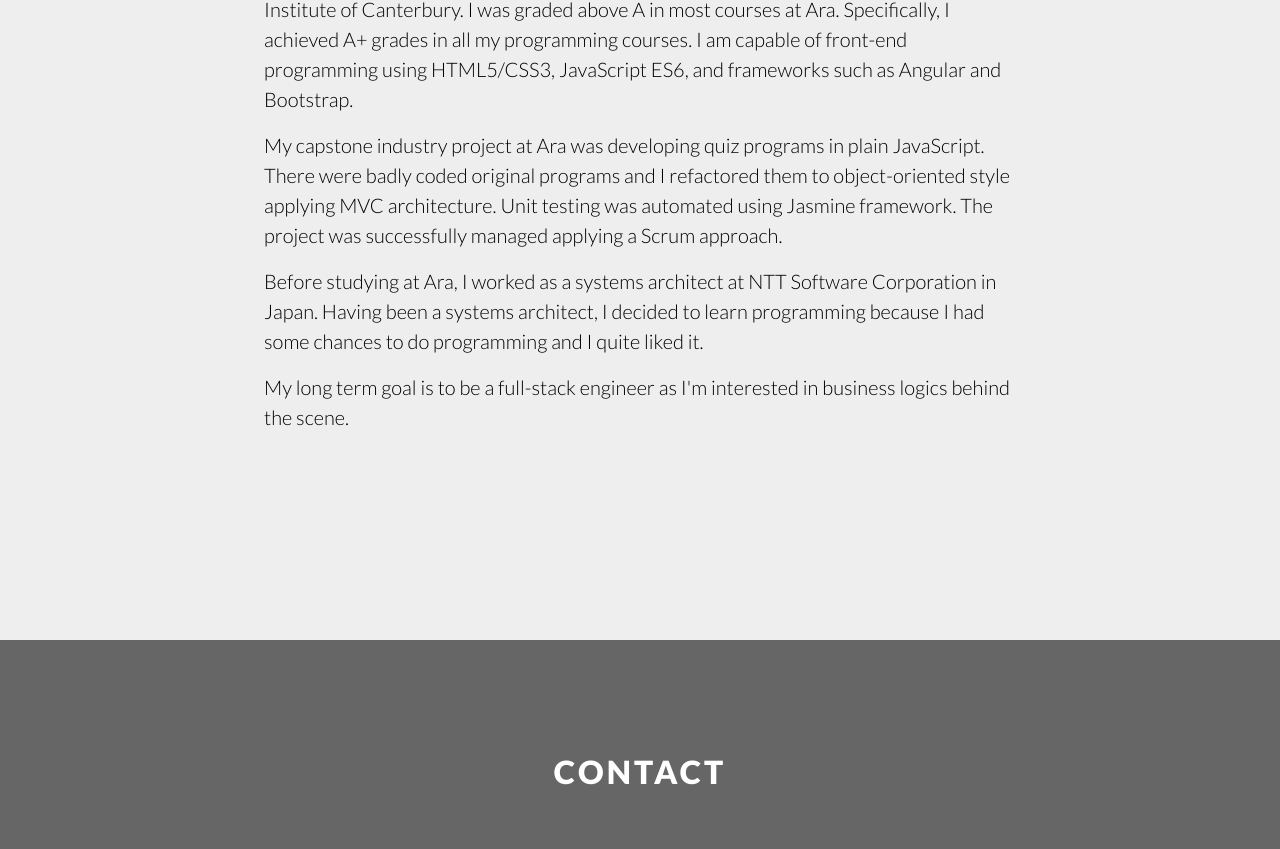
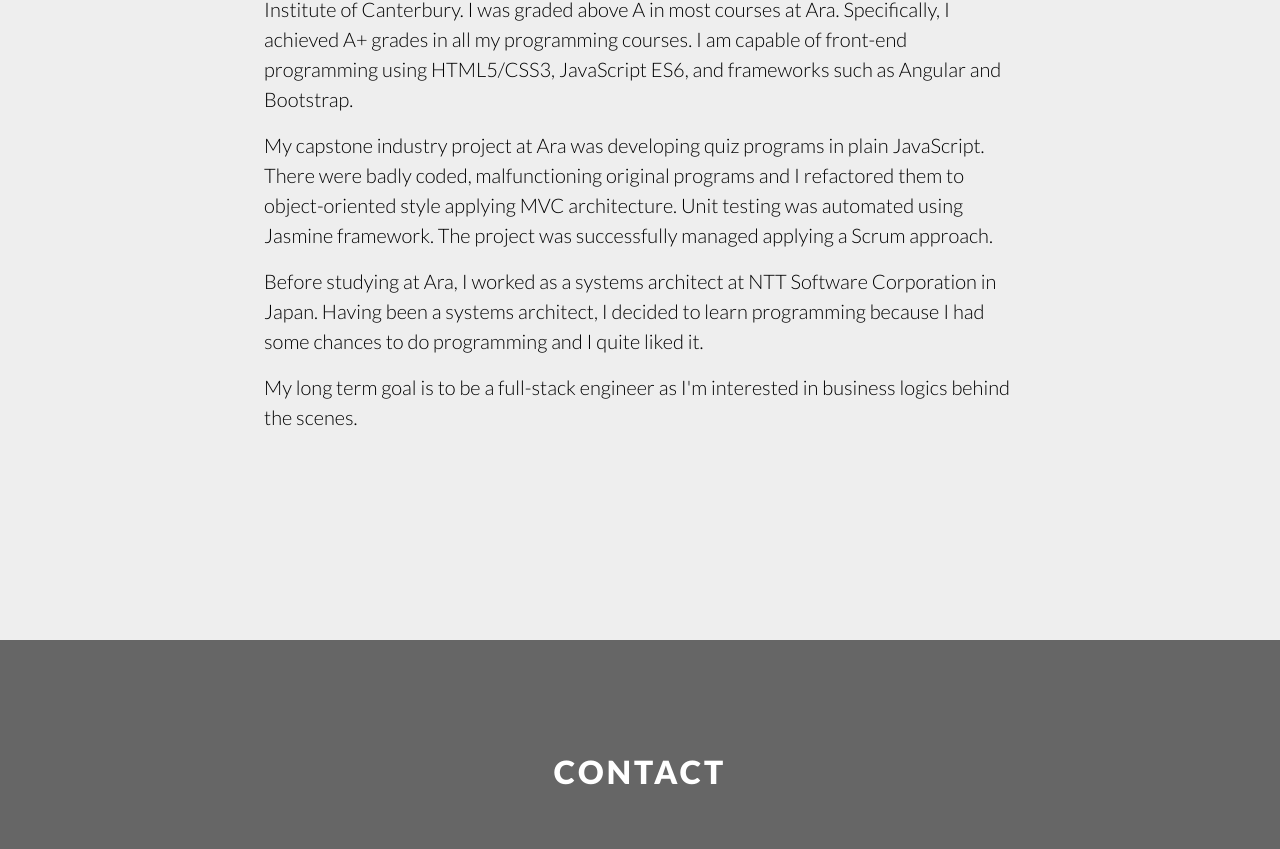
Before and after one commit to sgmbr/sgmbr.github.io, a plain HTML site: page index.html in a window 1280 px wide. Shown: the part 3014-3863 px from the top of the page. Drawn offline with nearby package versions, Linux system fonts and the light colour scheme.

Commit message:
About text tweek

```diff
--- a/index.html
+++ b/index.html
@@ -126,13 +126,13 @@
                 Hi, my name is Satoshi. I am a recent graduate from the Computing Department at Ara Institute of Canterbury. I was graded above A in most courses at Ara. Specifically, I achieved A+ grades in all my programming courses. I am capable of front-end programming using HTML5/CSS3, JavaScript ES6, and frameworks such as Angular and Bootstrap.
             </p>
             <p class="about-text">
-                My capstone industry project at Ara was developing quiz programs in plain JavaScript. There were badly coded original programs and I refactored them to object-oriented style applying MVC architecture. Unit testing was automated using Jasmine framework. The project was successfully managed applying a Scrum approach.
+                My capstone industry project at Ara was developing quiz programs in plain JavaScript. There were badly coded, malfunctioning original programs and I refactored them to object-oriented style applying MVC architecture. Unit testing was automated using Jasmine framework. The project was successfully managed applying a Scrum approach.
             </p>
             <p class="about-text">
                 Before studying at Ara, I worked as a systems architect at NTT Software Corporation in Japan. Having been a systems architect, I decided to learn programming because I had some chances to do programming and I quite liked it.
             </p>
             <p class="about-text">
-                My long term goal is to be a full-stack engineer as I'm interested in business logics behind the scene.
+                My long term goal is to be a full-stack engineer as I'm interested in business logics behind the scenes.
             </p>
         </div>
     </section>
```
